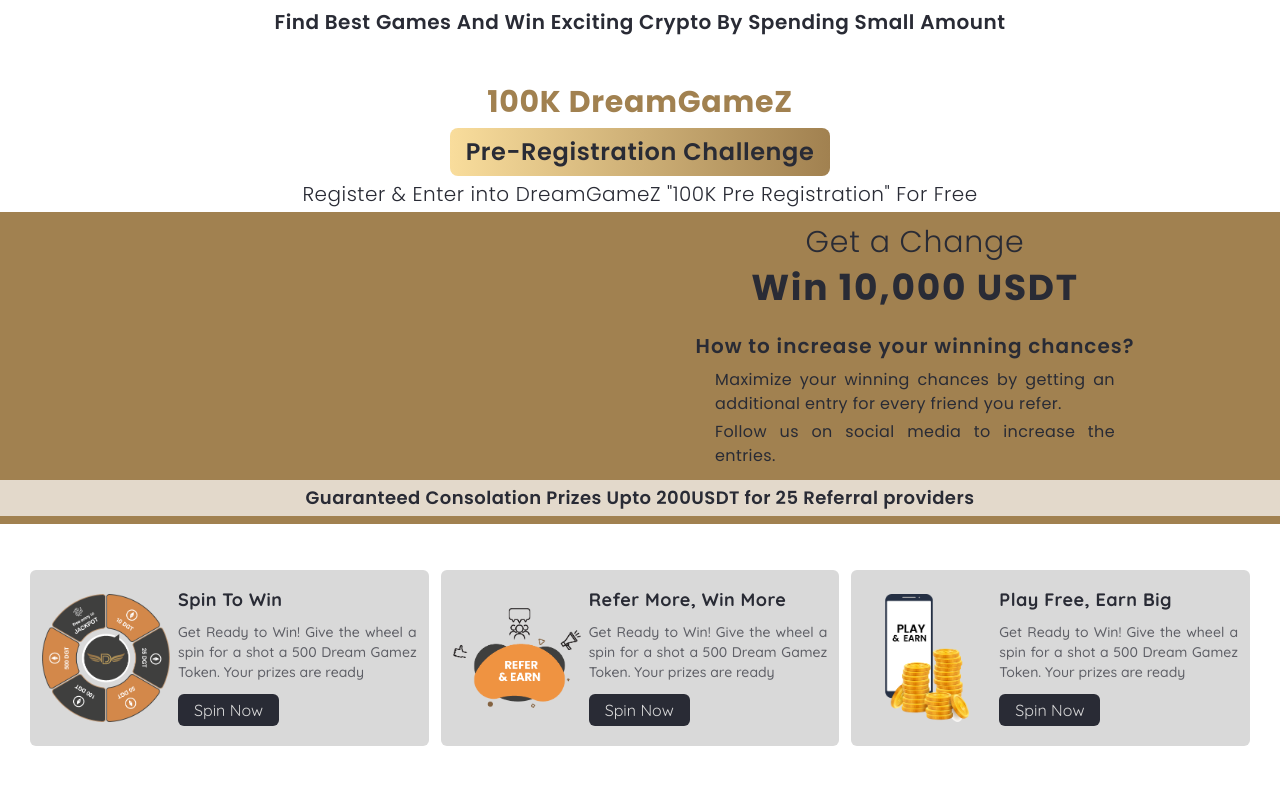
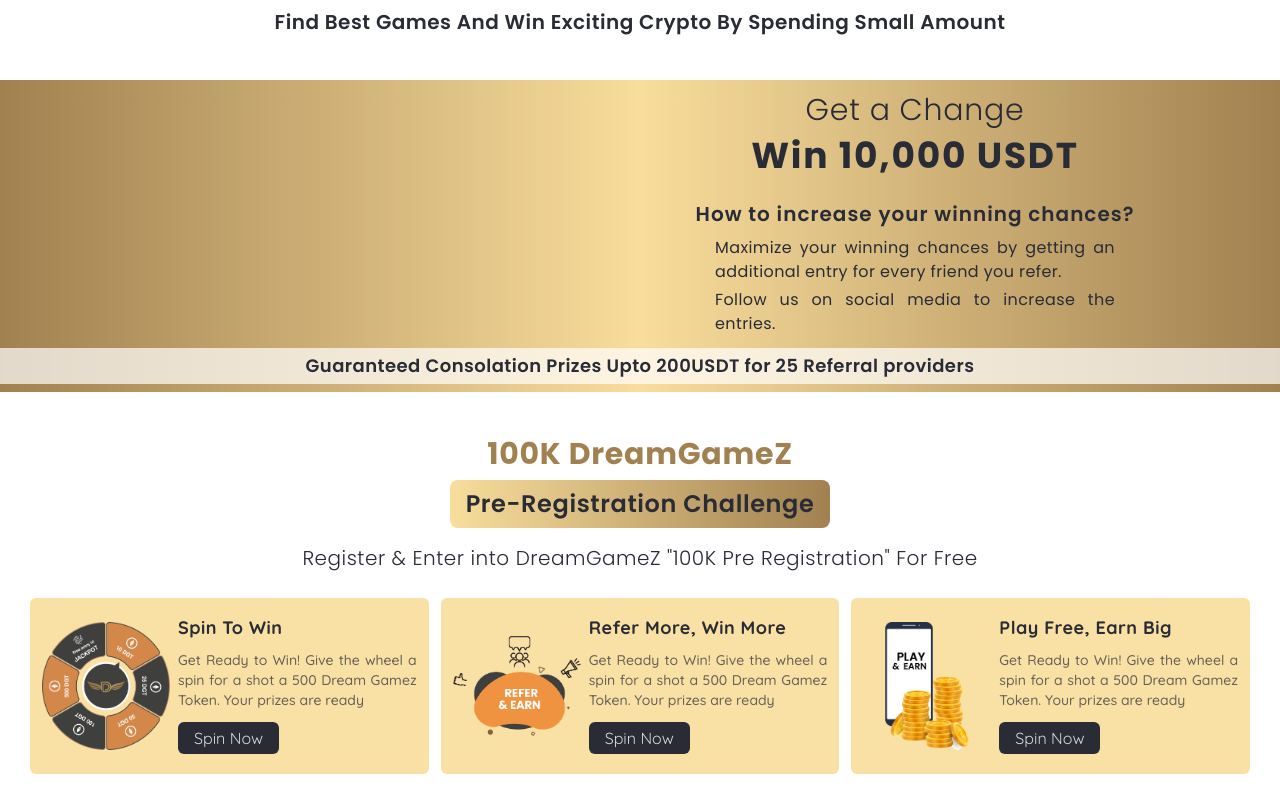
Before and after one commit to Ankan002/dream-gamez, a Next.js app: page / in a window 1280 px wide. Shown: the part 920-1720 px from the top of the page. Built offline with nearby package versions, Linux system fonts and the light colour scheme.

Commit message:
feat: :sparkles: update feature card styles

```diff
--- a/components/home/elements/feature-card/feature-card.tsx
+++ b/components/home/elements/feature-card/feature-card.tsx
@@ -11,7 +11,7 @@ const FeatureCard = (props: Props) => {
 	const { image, headerText, description, buttonText } = props;
 
 	return (
-		<div className="flex-1 sm:min-w-[340px] min-w-[270px] md:max-w-[420px] flex items-center justify-center bg-primary-gray m-1.5 px-3 py-3 rounded-md lg:min-h-fit sm:min-h-[250px] min-h-fit">
+		<div className="flex-1 sm:min-w-[340px] min-w-[270px] md:max-w-[420px] flex items-center justify-center bg-primary-yellow/90 m-1.5 px-3 py-3 rounded-md lg:min-h-fit sm:min-h-[250px] min-h-fit">
 			<Image
 				src={image}
 				alt={headerText}
--- a/components/home/feature-section/feature-section.tsx
+++ b/components/home/feature-section/feature-section.tsx
@@ -1,7 +1,7 @@
 import FeatureImageWheel from "@/assets/images/home/feature-section-wheel.png";
 import FeatureImageRefer from "@/assets/images/home/feature-section-refer.png";
 import FeatureImagePlay from "@/assets/images/home/feature-section-play.png";
-import { FeatureCard } from "../elements";
+import { FeatureCard, CommonParagraph } from "../elements";
 
 const FeatureData = [
 	{
@@ -32,7 +32,27 @@ const FeatureData = [
 
 const FeatureSection = () => {
 	return (
-		<div className="w-full flex flex-wrap items-center justify-center px-6 my-10">
+		<div className="w-full flex flex-col items-center justify-center my-10">
+			<CommonParagraph
+				text="100K DreamGameZ"
+				className="text-3xl font-bold text-primary-golden"
+			/>
+
+			<div className="px-4 py-1 bg-gradient-to-r from-primary-yellow to-primary-golden flex items-center justify-center mt-1 rounded-lg">
+				<CommonParagraph
+					text="Pre-Registration Challenge"
+					className="text-2xl"
+				/>
+			</div>
+
+			<CommonParagraph
+				text={
+					'Register & Enter into DreamGameZ "100K Pre Registration" For Free'
+				}
+				className="text-xl font-light mt-4"
+			/>
+
+			<div className="w-full flex flex-wrap items-center justify-center px-6 mt-4">
 				{FeatureData.map((data) => (
 					<FeatureCard
 						key={data.id}
@@ -43,6 +63,7 @@ const FeatureSection = () => {
 					/>
 				))}
 			</div>
+		</div>
 	);
 };
 
--- a/components/home/game-section/game-section.tsx
+++ b/components/home/game-section/game-section.tsx
@@ -10,21 +10,7 @@ const GameSection = () => {
 			/>
 
 			<div className="w-full flex flex-col items-center justify-center mt-10">
-				<CommonParagraph
-					text="100K DreamGameZ"
-					className="text-3xl font-bold text-primary-golden"
-				/>
 
-				<div className="px-4 py-1 bg-gradient-to-r from-primary-yellow to-primary-golden flex items-center justify-center mt-1 rounded-lg">
-					<CommonParagraph text="Pre-Registration Challenge" className="text-2xl" />
-				</div>
-
-				<CommonParagraph
-					text={
-						'Register & Enter into DreamGameZ "100K Pre Registration" For Free'
-					}
-					className="text-xl font-light"
-				/>
 			</div>
 		</div>
 	);
--- a/components/home/winner-prize-promotion/winner-prize-promotion.tsx
+++ b/components/home/winner-prize-promotion/winner-prize-promotion.tsx
@@ -2,7 +2,7 @@ import { CommonParagraph } from "../elements";
 
 const WinnerPrizePromotion = () => {
 	return (
-		<div className="w-full flex flex-col py-2 bg-primary-golden">
+		<div className="w-full flex flex-col py-2 md:bg-gradient-to-r bg-gradient-to-b from-primary-golden via-primary-yellow to-primary-golden">
 			<div className="w-full flex md:flex-row flex-col md:px-10 px-4">
 				<div className="flex-1 flex md:justify-end justify-center ">
 					<div className="flex flex-col items-center justify-center lg:max-w-[650px] md:max-w-[500px] w-full">
```
Lines whose indentation alone changed are shown as unchanged.
